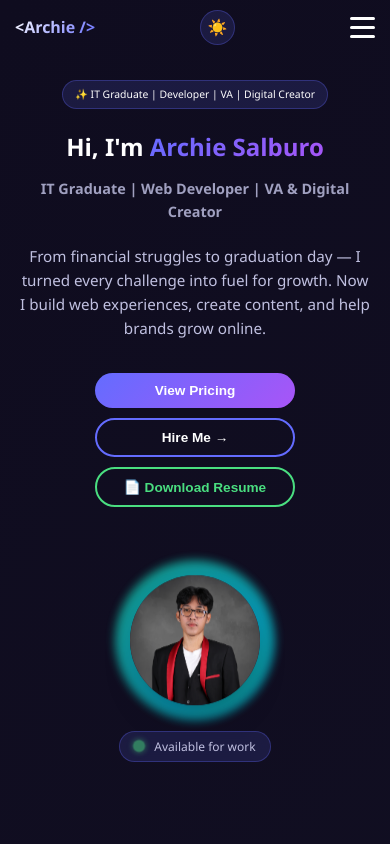
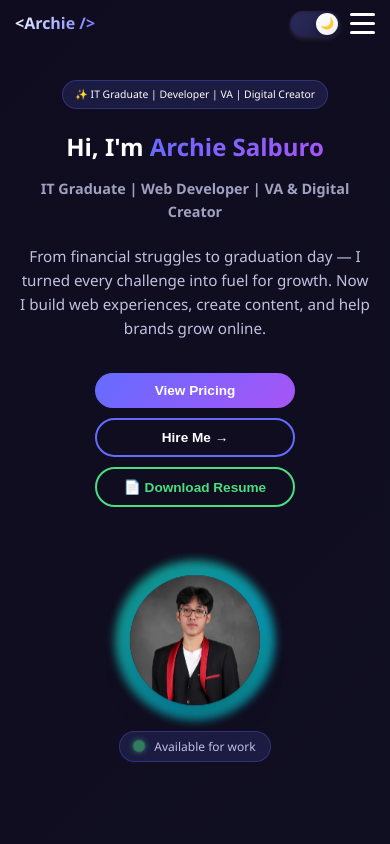
Before and after one commit to salburo/portfolio, a React app: page / in a window 390 px wide. Shown: the top 844 px of the page. Built offline with nearby package versions, Linux system fonts and the light colour scheme; no server answers; the database is empty; the HTML template or start-up script is replaced by a standard one.

Commit message:
Dark/light mode toggle working perfectly with slider animation

```diff
--- a/src/App.css
+++ b/src/App.css
@@ -1861,26 +1861,116 @@ section { padding: 100px 0; }
 
 
 /* ========== DARK MODE TOGGLE ========== */
-
-/* ========== DARK MODE TOGGLE BUTTON ========== */
+/* ========== DARK MODE TOGGLE BUTTON - REVAMPED ========== */
+.nav-right {
+  display: flex;
+  align-items: center;
+  gap: 15px;
+}
+
 .dark-mode-toggle {
-  background: rgba(100, 108, 255, 0.15);
-  border: 1px solid rgba(100, 108, 255, 0.3);
+  background: transparent;
+  border: none;
+  cursor: pointer;
+  padding: 0;
+  margin: 0;
+  outline: none;
+}
+
+.toggle-track {
+  width: 60px;
+  height: 30px;
+  background: linear-gradient(135deg, #2d2d5e, #1a1a3e);
+  border-radius: 40px;
+  position: relative;
+  transition: all 0.4s cubic-bezier(0.4, 0, 0.2, 1);
+  box-shadow: inset 0 2px 4px rgba(0, 0, 0, 0.2), 0 2px 4px rgba(255, 255, 255, 0.1);
+  overflow: hidden;
+}
+
+/* Light mode track */
+body.light-mode .toggle-track {
+  background: linear-gradient(135deg, #e0e0e0, #c0c0c0);
+  box-shadow: inset 0 2px 4px rgba(0, 0, 0, 0.1), 0 2px 4px rgba(255, 255, 255, 0.5);
+}
+
+.toggle-thumb {
+  width: 26px;
+  height: 26px;
+  background: linear-gradient(135deg, #fff, #f0f0f0);
   border-radius: 50%;
-  width: 40px;
-  height: 40px;
-  font-size: 1.2rem;
-  cursor: pointer;
-  transition: all 0.3s ease;
+  position: absolute;
+  top: 2px;
+  left: 2px;
+  transition: all 0.4s cubic-bezier(0.4, 0, 0.2, 1);
   display: flex;
   align-items: center;
   justify-content: center;
-  margin-right: 15px;
-}
-
-.dark-mode-toggle:hover {
-  transform: scale(1.1);
-  background: rgba(100, 108, 255, 0.3);
+  box-shadow: 0 2px 6px rgba(0, 0, 0, 0.2);
+}
+
+.toggle-thumb.dark {
+  transform: translateX(30px);
+}
+
+.toggle-thumb.light {
+  transform: translateX(0);
+}
+
+.toggle-icon {
+  font-size: 14px;
+  transition: transform 0.3s ease;
+}
+
+.toggle-thumb:hover .toggle-icon {
+  transform: scale(1.2);
+}
+
+/* Hover effect on track */
+.dark-mode-toggle:hover .toggle-track {
+  box-shadow: inset 0 2px 4px rgba(0, 0, 0, 0.3), 0 0 10px rgba(100, 108, 255, 0.5);
+}
+
+/* Ripple effect on click */
+.dark-mode-toggle:active .toggle-thumb {
+  transform: scale(0.95);
+}
+
+.dark-mode-toggle:active .toggle-thumb.dark {
+  transform: translateX(30px) scale(0.95);
+}
+
+/* Particle effect background */
+.toggle-track::before {
+  content: '';
+  position: absolute;
+  top: 0;
+  left: -100%;
+  width: 100%;
+  height: 100%;
+  background: linear-gradient(90deg, transparent, rgba(255, 255, 255, 0.3), transparent);
+  transition: left 0.5s ease;
+}
+
+.dark-mode-toggle:hover .toggle-track::before {
+  left: 100%;
+}
+
+/* Glow animation */
+@keyframes toggleGlow {
+  0% {
+    box-shadow: 0 0 0 0 rgba(100, 108, 255, 0.4);
+  }
+  70% {
+    box-shadow: 0 0 0 10px rgba(100, 108, 255, 0);
+  }
+  100% {
+    box-shadow: 0 0 0 0 rgba(100, 108, 255, 0);
+  }
+}
+
+.dark-mode-toggle:active {
+  animation: toggleGlow 0.5s ease;
 }
 
 /* ========== LIGHT MODE STYLES ========== */
@@ -1963,15 +2053,32 @@ body.light-mode .btn-secondary:hover {
 
 /* Smooth transition for theme switching */
 * {
-  transition: background-color 0.3s ease, color 0.3s ease, border-color 0.3s ease, box-shadow 0.3s ease;
+  transition: background-color 0.3s ease, color 0.3s ease, border-color 0.3s ease, box-shadow 0.3s ease, transform 0.3s ease;
 }
 
 /* Responsive toggle button */
 @media (max-width: 768px) {
-  .dark-mode-toggle {
-    width: 35px;
-    height: 35px;
-    font-size: 1rem;
-    margin-right: 10px;
-  }
-}
+  .nav-right {
+    gap: 10px;
+  }
+
+  .toggle-track {
+    width: 50px;
+    height: 26px;
+  }
+
+  .toggle-thumb {
+    width: 22px;
+    height: 22px;
+    top: 2px;
+    left: 2px;
+  }
+
+  .toggle-thumb.dark {
+    transform: translateX(24px);
+  }
+
+  .toggle-icon {
+    font-size: 11px;
+  }
+}
--- a/src/App.jsx
+++ b/src/App.jsx
@@ -199,15 +199,21 @@ const App = () => {
             &lt;Archie /&gt;
           </div>
 
-          {/* Dark Mode Toggle Button */}
+          <div className="nav-right">
+            {/* Dark Mode Toggle Button - Revamped */}
             <button className="dark-mode-toggle" onClick={toggleDarkMode}>
-            {darkMode ? '☀️' : '🌙'}
+              <div className="toggle-track">
+                <div className={`toggle-thumb ${darkMode ? 'dark' : 'light'}`}>
+                  <span className="toggle-icon">{darkMode ? '🌙' : '☀️'}</span>
+                </div>
+              </div>
             </button>
 
             <div className={`hamburger ${menuOpen ? 'active' : ''}`} onClick={() => setMenuOpen(!menuOpen)}>
               <span></span>
               <span></span>
               <span></span>
+            </div>
           </div>
 
           <div className={`nav-links ${menuOpen ? 'active' : ''}`}>
```
Lines whose indentation alone changed are shown as unchanged.
